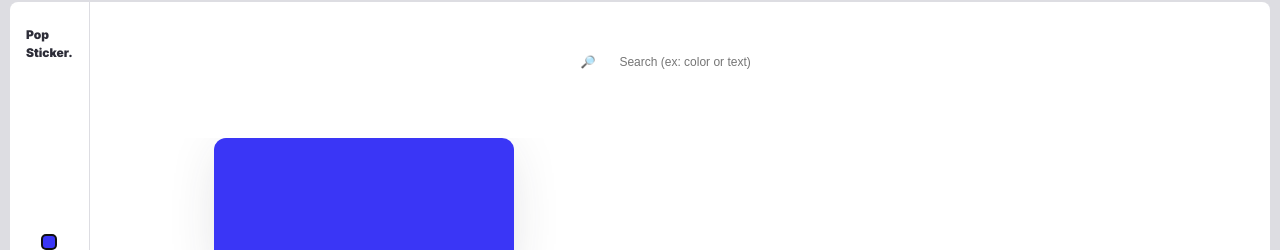
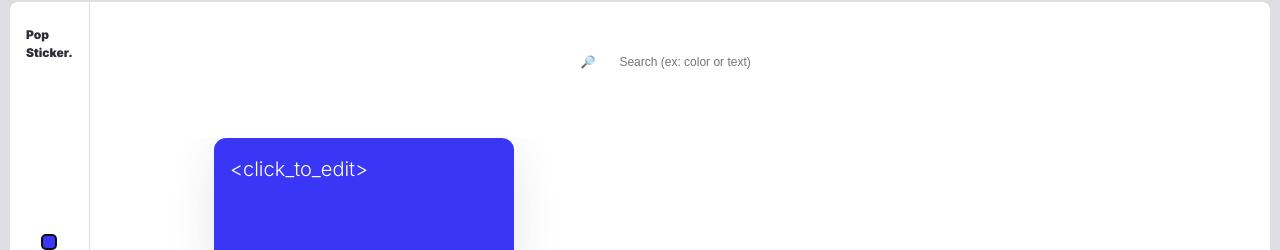
Before and after one commit to GabrielModog/popsticker-react, a React (Vite) app: page / in a window 1280 px wide. Both pictures are taken after a click on the button 49 px from the left and 350 px from the top of the page. Shown: the part 108-358 px from the top of the page. Built offline with nearby package versions, Linux system fonts and the light colour scheme.

Commit message:
[fix] remove search for card bug

```diff
--- a/src/components/Card.tsx
+++ b/src/components/Card.tsx
@@ -16,20 +16,20 @@ import CancelIcon from "../assets/x.svg";
 import Tooltip from "./Tooltip";
 import { StickerItem } from "../types";
 
-interface CardProps extends StickerItem {}
+type CardProps = StickerItem
 
 export default function Card(props: CardProps) {
-  const { id, content, color, selected } = props;
+  const { id, text, color, selected } = props;
   const { selectSticker, changeSticker, removeSticker } =
     useContext(StickersContext);
 
   const cardRef = useRef<HTMLDivElement | null>(null)
 
-  const [textContent, setTextContent] = useState(content);
+  const [textContent, setTextContent] = useState(text);
   const textareaRef = useRef<HTMLTextAreaElement | null>(null);
 
   function onTextareaChange(event: ChangeEvent<HTMLTextAreaElement>) {
-    if(event.target.value.length >= 90) return
+    if (event.target.value.length >= 90) return
     setTextContent(event.target.value);
   }
 
@@ -38,7 +38,7 @@ export default function Card(props: CardProps) {
   }
 
   function exitEditing() {
-    setTextContent(content);
+    setTextContent(textContent);
     selectSticker(null);
   }
 
@@ -95,15 +95,15 @@ export default function Card(props: CardProps) {
     }
   }, [selected]);
 
-  useEffect(() => {
-    let timeout = setTimeout(() => {
-      setTextContent("");
-      clearStickerContent()
-    }, 400);
-    return () => {
-      clearTimeout(timeout);
-    }
-  }, []);
+  //useEffect(() => {
+  //  let timeout = setTimeout(() => {
+  //    setTextContent("");
+  //    clearStickerContent()
+  //  }, 400);
+  //  return () => {
+  //    clearTimeout(timeout);
+  //  }
+  //}, []);
 
   if (selected) {
     return (
@@ -152,11 +152,12 @@ export default function Card(props: CardProps) {
 
   return (
     <div
+      tabIndex={0}
       ref={cardRef}
       className={appendClasses("card", `card__${color} card__appear`)}
       onClick={handleOnClick}
     >
-      <p className="card__content">{content}</p>
+      <p className="card__content">{textContent}</p>
     </div>
   );
 }
--- a/src/components/CardList.tsx
+++ b/src/components/CardList.tsx
@@ -12,7 +12,7 @@ export default function CardList(props: CardListProps) {
         list.map((item: any) => (
           <Card
             key={item.id}
-            content={item.text}
+            text={item.text}
             color={item.color}
             id={item.id}
             selected={item.selected}
--- a/src/contexts/StickersContext.tsx
+++ b/src/contexts/StickersContext.tsx
@@ -15,12 +15,12 @@ type StickerAction =
   | { type: "change_sticker"; payload: { id: string, sticker: StickerItem } }
   | { type: "remove_from_list"; payload: string }
   | {
-      type: "change_color";
-      payload: {
-        color: string;
-        id: string;
-      };
+    type: "change_color";
+    payload: {
+      color: string;
+      id: string;
     };
+  };
 
 const stickersReducer = (
   state: StickerState,
@@ -84,12 +84,12 @@ export function StickersProvider({ children }: StickersProviderProps) {
   const [temp, setTemp] = useState<StickerItem[]>([]);
 
   function addSticker(sticker: StickerItem) {
+    // never do this in production!
+    const id = Math.random().toString(16).substring(2, 15)
+
     dispatch({
       type: "add_to_list",
-      payload: Object.assign(sticker, {
-        // never do this in production!
-        id: Math.random().toString(16).substring(2, 15),
-      }),
+      payload: Object.assign(sticker, { id }),
     });
   }
 
@@ -110,7 +110,7 @@ export function StickersProvider({ children }: StickersProviderProps) {
     });
   }
 
-  function changeSticker({ id, sticker }: {id: string, sticker: StickerItem }) {
+  function changeSticker({ id, sticker }: { id: string, sticker: StickerItem }) {
     dispatch({
       type: "change_sticker",
       payload: { id, sticker },
@@ -118,7 +118,7 @@ export function StickersProvider({ children }: StickersProviderProps) {
   }
 
   function toogleStickerSelection(sticker: StickerItem) {
-    changeSticker({id: sticker.id, sticker: {...sticker, selected: !sticker.selected}})
+    changeSticker({ id: sticker.id, sticker: { ...sticker, selected: !sticker.selected } })
   }
 
   function selectSticker(id: string) {
@@ -151,6 +151,7 @@ export function StickersProvider({ children }: StickersProviderProps) {
       type: "set_list",
       payload: temp,
     });
+    setTemp([])
   }
 
   const contextValue: any = useMemo(
--- a/src/styles/index.scss
+++ b/src/styles/index.scss
@@ -170,6 +170,10 @@ button:focus-visible {
   -webkit-box-shadow: 0px 2px 57px -14px rgba(45, 45, 56, 0.2);
   -moz-box-shadow: 0px 2px 57px -14px rgba(45, 45, 56, 0.2);
   box-shadow: 0px 2px 57px -14px rgba(45, 45, 56, 0.2);
+
+  &:focus {
+    opacity: 0.8;
+  }
 
   &__appear {
     animation: appear 600ms linear;
```
